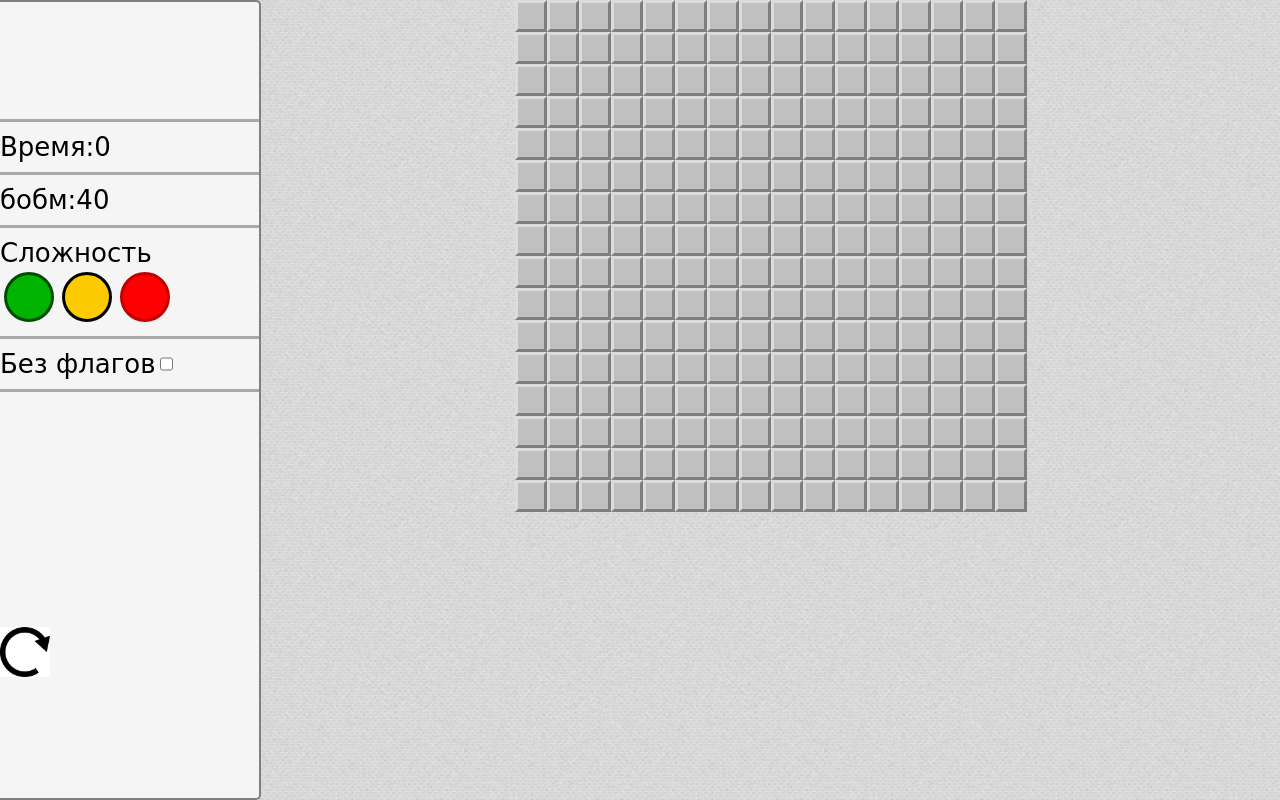
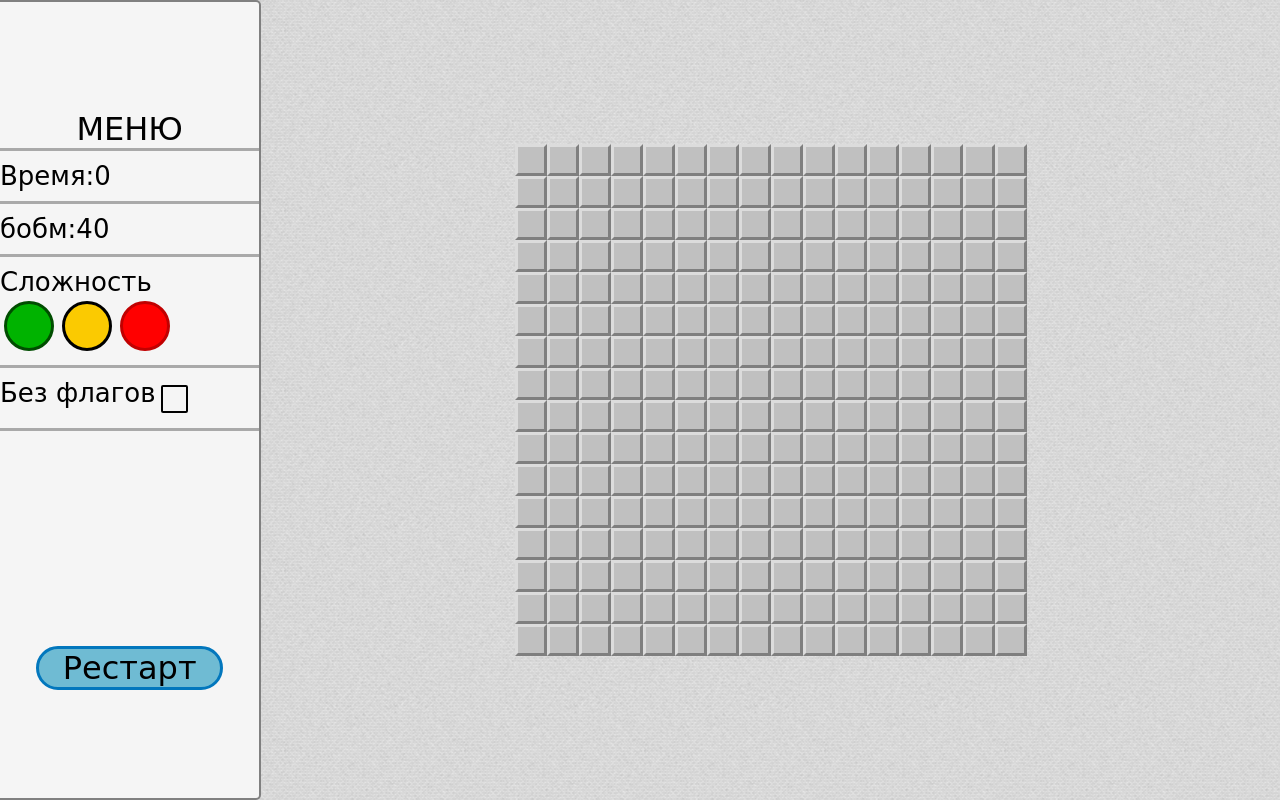
Before and after one commit to GlebMikloshevich/minesweeper_js, a plain HTML site: page index.html in a window 1280 px wide. Drawn offline with Linux system fonts and the light colour scheme; a web font is replaced by a local one.

Commit message:
style fix

```diff
--- a/index.html
+++ b/index.html
@@ -10,7 +10,11 @@
 <body>
 	<div class="wrapper">
 		<div class="header-wrapper">
+
+
+
 			<div class="menu-top" style="font-size: 26px;">
+				<div class="menu">МЕНЮ</div>
 				<div class="menu-item">
 					<div>Время: </div>
 					<div class="time">0</div>
@@ -54,13 +58,19 @@
 
 				<div class="menu-item">
 					<p style="font-size: 26px;">Без флагов</p>
-					<input type="checkbox" class="no-flag" name="no-flag">
+					<input type="checkbox" class="no-flag" name="no-flag" id="flag">
+					<label for="flag"></label>
 				</div>
 
 
+
+
+
 			</div>
-			<div class="remake">
-				<img class="difficulty-img" src="./img/restart.webp" onclick="remake()">
+			<div class="remake" onclick="remake()">
+				<div>
+				  ⠀Рестарт⠀
+				</div>
 			</div>
 
 		</div>
--- a/script.js
+++ b/script.js
@@ -492,6 +492,9 @@ function getStyleSheet(unique_title) {
 function game_set_time(){
 	let timeDiv = document.getElementsByClassName("time")[0];
 	let time = Number(timeDiv.innerHTML);
-	if (time < 999)
+	if (time < 999){
 		timeDiv.innerHTML = Number(timeDiv.innerHTML) + 1;
+	} else {
+		timeDiv.innerHTML = "999+";
+	}
 }
--- a/style.css
+++ b/style.css
@@ -35,20 +35,25 @@ body{
 	flex-wrap: nowrap;
 	justify-content: space-around;
 	flex-direction: column;
+	cursor: default;
 }
 
 .game-wrapper{
 	padding-top: 0;
-
 	width: 100%;
 	height: 100%;
 	display: flex;
 	flex-direction: column;
 	flex-wrap: wrap;
 	align-items: center;
+	align-self: center;
+	justify-content: center;
 }
-
-
+.menu{
+	display: flex;
+	align-self: center;
+	font-size: 32px;
+}
 .menu-top{
 	display: flex;
 	flex-wrap: wrap;
@@ -63,13 +68,16 @@ body{
 	padding: 10px 0 ;
 	border-top: 3px solid darkgrey;
 	border-bottom: 0;
+
 }
 .difficulty-container{
 	flex-wrap: wrap;
+
 }
 .difficulty{
 	display: flex;
 	flex-wrap: nowrap;
+
 }
 .menu-item:last-child{
 	border-bottom: 3px solid darkgrey
@@ -81,8 +89,9 @@ p{
 	margin: 0;
 }
 
-.time{
-	vertical-align: bottom;
+.time, .bombs{
+	display: flex;
+	align-items: flex-end;
 }
 
 /* HIDE RADIO */
@@ -206,3 +215,57 @@ button{
 	top: -115%;
 	z-index: 1;
 }
+.remake{
+	align-self: center;
+	display: flex;
+
+	font-size: 32px;
+	background-color: #6fbbd3;
+	border-radius: 40px;
+	border: 3px solid #0277bd ;
+	width: min-content;
+}
+
+
+
+
+/* CHECKBOX */
+
+input[type=checkbox] + label {
+  display: block;
+  margin: 0.1em;
+  cursor: pointer;
+  padding: 0.1em;
+}
+
+input[type=checkbox] {
+  display: none;
+}
+
+input[type=checkbox] + label:before {
+	font-size: 0.8em;
+  	content: "";
+  	border: 0.05em solid #fff;
+  	border: 0.1em solid black;
+  	border-radius: 0.1em;
+  	display: inline-block;
+  	width: 1em;
+  	height: 1em;
+  	padding-left: 0.1em;
+  	padding-bottom: 0.15em;
+  	margin-right: 0.1em;
+  	vertical-align: bottom;
+
+  	color: #fff;
+  	transition: .2s;
+}
+
+input[type=checkbox] + label:active:before {
+  transform: scale(0.5);
+}
+
+input[type=checkbox]:checked + label:before {
+	content: "\2714";
+	position: relative;
+  	color: #000;
+}
```
